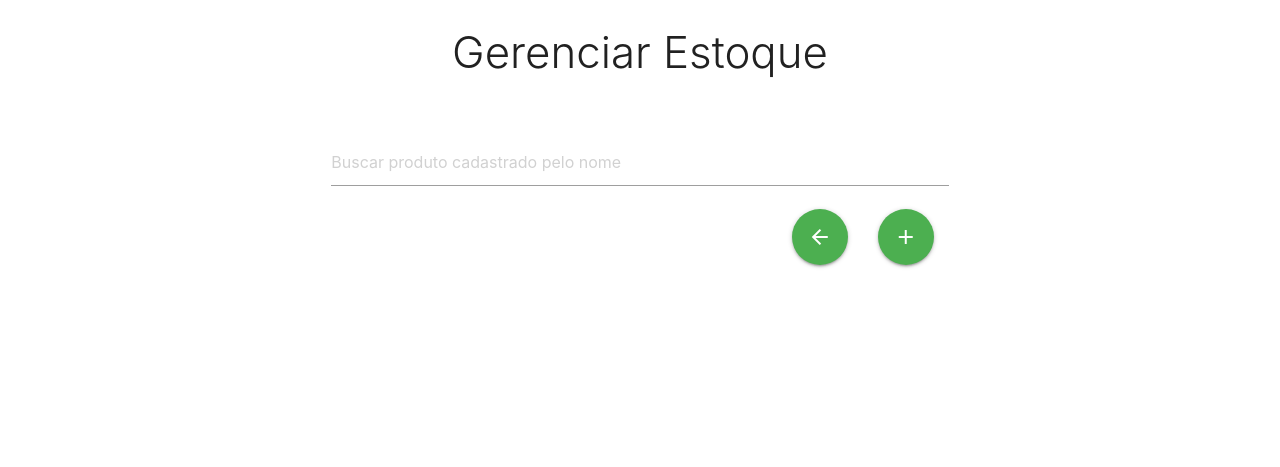
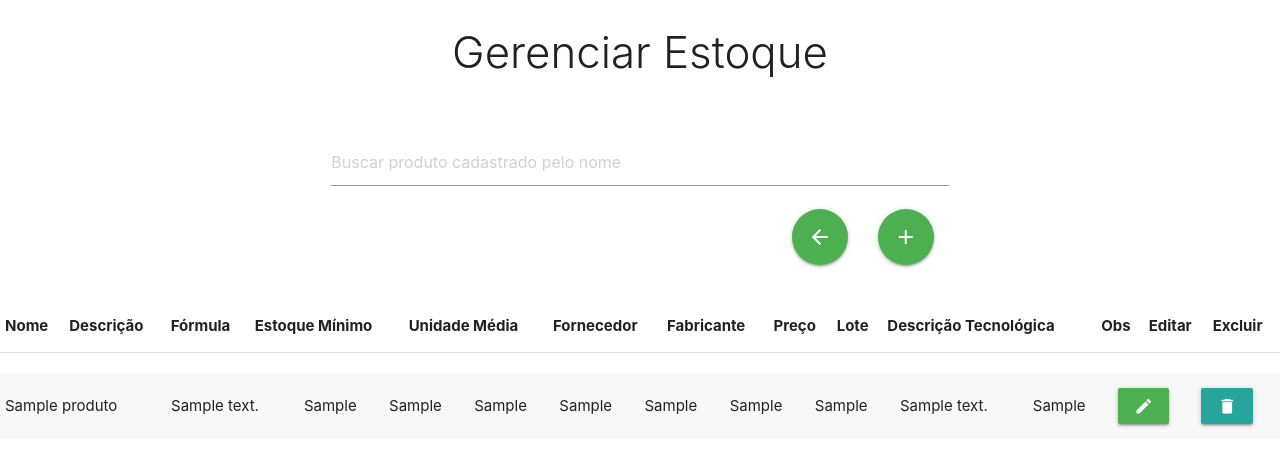
Before and after one commit to RCordeiroAlmeida/QUIMIS, a PHP site: page /estoque/gerenciarEstoque.php in a window 1280 px wide. Shown: the top 467 px of the page. Run offline with PHP 8.4, Linux system fonts and the light colour scheme; tables that the repository leaves empty hold one stand-in row (values such as "Sample post"); lists and menus that the app fills with data are empty.

Commit message:
v1.19
mecanismo de busca na página de estoque funcional

```diff
--- a/cliente/clientes.php
+++ b/cliente/clientes.php
@@ -30,7 +30,6 @@
                     <a href="cadastrarCliente.php" class="btn-floating  btn-large waves-effect waves-light orange darken"><i class="material-icons">add</i></a>
                     <a href="../index.php" class="btn-floating btn-large waves-effect waves light orange darken"><i class="material-icons">arrow_back</i></a>
                 </div>
-            </form>
         </div>
     </div>
 
--- a/estoque/gerenciarEstoque.php
+++ b/estoque/gerenciarEstoque.php
@@ -8,21 +8,123 @@
     <link href="https://fonts.googleapis.com/icon?family=Material+Icons" rel="stylesheet">
     <!--Import materialize.css-->
     <link rel="stylesheet" href="https://cdnjs.cloudflare.com/ajax/libs/materialize/1.0.0/css/materialize.min.css">
+    <script>
+        $(document).ready(function(){
+            $("#busca").on("keyup", function() {
+                var value = $(this).val().toLowerCase();
+                $("#myTable tr").filter(function() {
+                    $(this).toggle($(this).text().toLowerCase().indexOf(value) > -1)
+                });
+            });
+        });
+    </script>
     <title>Estoque - QUIMIS</title>
 </head>
 <body>
-<div class="row">
+    <div class="row">
         <div class="center-align">
             <h3 class="light">Gerenciar Estoque</h3></br></br>
-            <form method="POST" action="#">
                 <div class="col s12 m6 push-m3 ">
                     <input type="text" name="busca" id="busca" placeholder="Buscar produto cadastrado pelo nome">
                     <a href="../produto/cadastrarProduto.php" class="btn-floating  btn-large waves-effect waves-light green"><i class="material-icons">add</i></a>
                     <a href="../index.php" class="btn-floating btn-large waves-effect waves light green"><i class="material-icons">arrow_back</i></a>
                 </div>
-            </form>
         </div>
     </div>
+
+    <?php
+        require_once '../banco/conexao.php';
+        $query = "SELECT * FROM produtos ORDER BY nome ASC";
+        $execut = mysqli_query($conexao,$query);
+
+        echo "
+            <div class='row'>
+
+                    <table>
+                        <thead>
+                            <tr>
+                                <th>Nome</th>
+                                <th>Descrição</th>
+                                <th>Fórmula</th>
+                                <th>Estoque Mínimo</th>
+                                <th>Unidade Média</th>
+                                <th>Fornecedor</th>
+                                <th>Fabricante</th>
+                                <th>Preço</th>
+                                <th>Lote</th>
+                                <th>Descrição Tecnológica</th>
+                                <th>Obs</th>
+                                <th>Editar</th>
+                                <th>Excluir</th>
+                            </tr>
+                        </thead>
+                    </table>
+                </div>
+            </div>
+        ";
+
+        while($dados = mysqli_fetch_array($execut)){
+            $id = $dados['id_produto'];
+            $nome = $dados['nome'];
+            $desc = $dados['descricaoProd'];
+            $form = $dados['formula'];
+            $estoq = $dados['estoqueMin'];
+            $uni = $dados ['unidadeMed'];
+            $fornecedor = $dados['fornecedor'];
+            $fab = $dados['Fabricante'];
+            $preco = $dados['precoMed'];
+            $lote = $dados['lote'];
+            $desctec = $dados['descricaoTec'];
+            $obs = $dados['obs'];
+
+            echo "
+                <div class='row'>
+                    <table class = 'striped'>
+                        <tbody id = 'myTable'>
+                            <tr>
+                                <form action = 'editarProduto.php' method='POST'>
+                                    <td>$nome</td>
+                                    <td>$desc</td>
+                                    <td>$form</td>
+                                    <td>$estoq</td>
+                                    <td>$uni</td>
+                                    <td>$fornecedor</td>
+                                    <td>$fab</td>
+                                    <td>$preco</td>
+                                    <td>$lote</td>
+                                    <td>$desctec</td>
+                                    <td>$obs</td>
+                                    <td>
+                                        <input type = 'hidden' name = 'id_produto' value = '$id'/>
+                                        <button type = 'submit' class = 'btn waves-effect waves-light green'><i class='material-icons'>edit</i></button>
+                                    </td>
+                                </form>
+                                <td>
+                                    <div>
+                                        <a class='waves-effect waves-light btn modal-trigger' href='#modal1'><i class='material-icons'>delete</i></a>
+                                    </div>
+                                <div id='modal1' class='modal'>
+                                    <div class='modal-content'>
+                                        <h4>ATENÇÃO</h4>
+                                            <p>Clicando no botão abaixo, você concorda em excluir permanentemente os dados desse produto</p>
+                                    </div>
+                                    <div class='modal-footer'>
+                                    <form action = 'excluirProduto.php' method = 'POST'/>
+                                        <input type = 'hidden' name = 'id_produto' value = '$id'/>
+                                        <button typé = 'submit' class='modal-close waves-effect waves-green btn-flat'>Concordar e continuar</button>
+                                        <a href='gerenciarEstoque.php' class='modal-close waves-effect waves-red btn-flat'>Cancelar</a>
+                                    </form>
+                                    </div>
+                                </div>
+                            </td>
+                            </tr>
+                        </tbody>
+                    </table>
+                </div>
+            ";
+        }
+    ?>
+
     <!--JavaScript at end of body for optimized loading-->
     <script src="https://cdnjs.cloudflare.com/ajax/libs/materialize/1.0.0/js/materialize.min.js"></script>
     <script>
```
Also changed, not shown: produto/cadastrarProduto.php (+4 -4 lines), produto/salvaProduto.php (+4 -3 lines).
